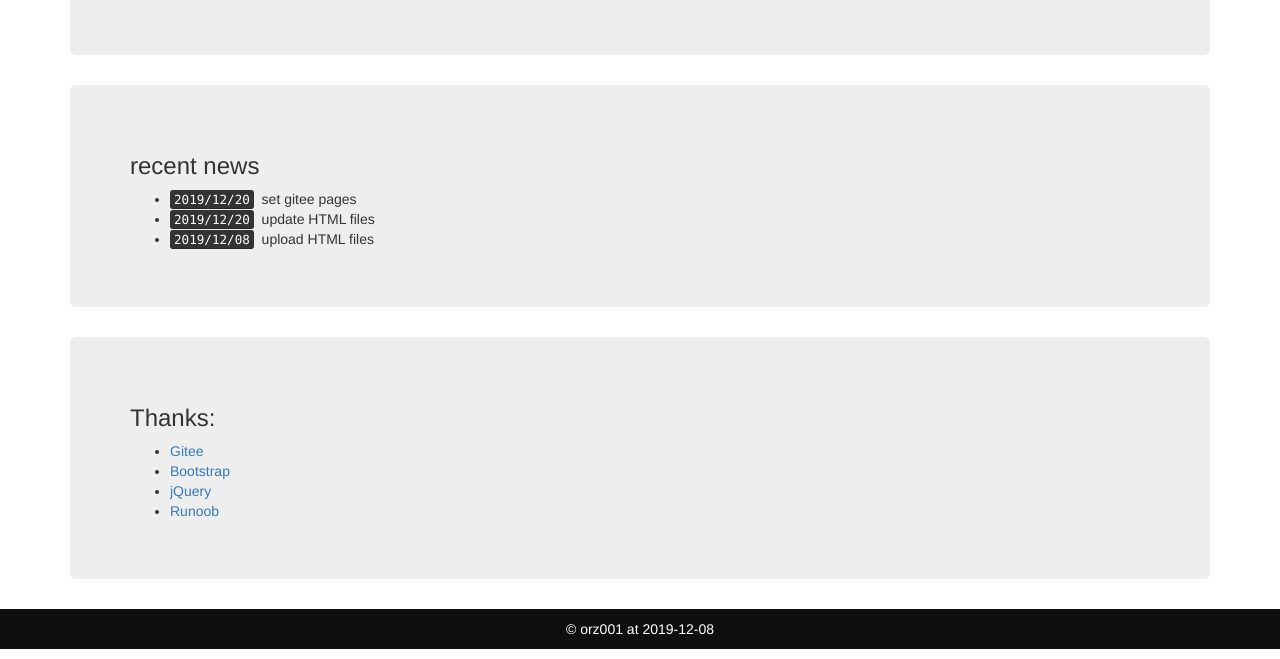
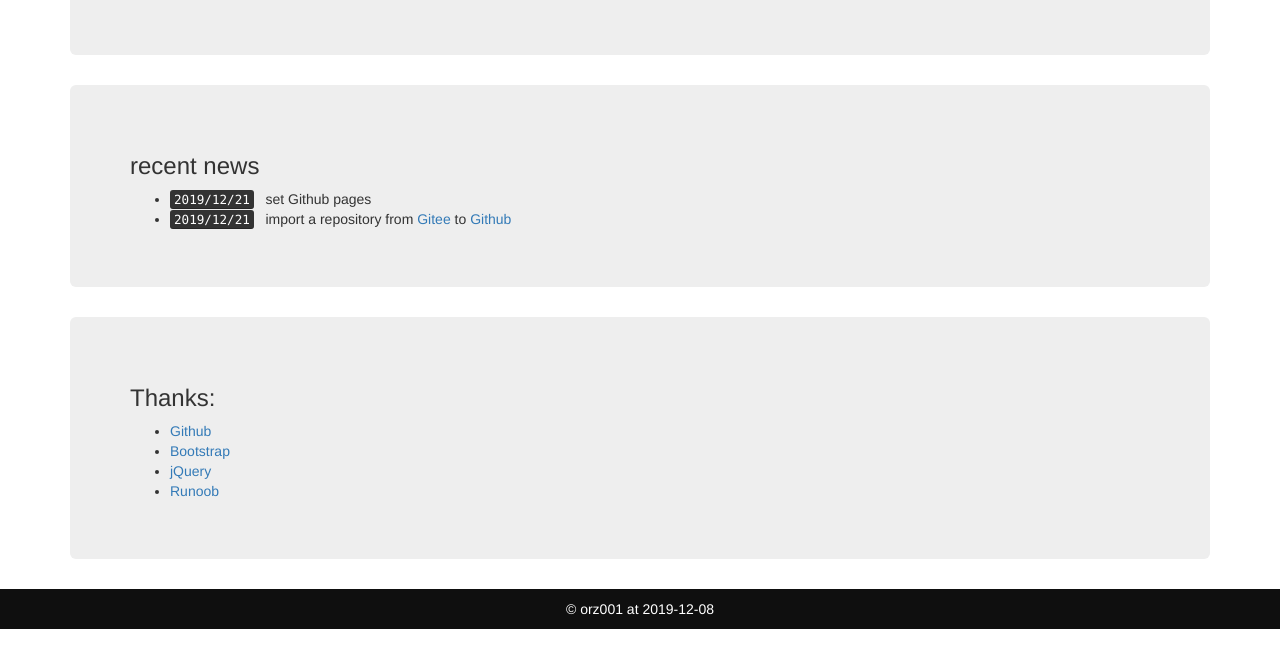
Before and after one commit to orz001/orz001.github.io, a plain HTML site: page index.html in a window 1280 px wide. Shown: the part 567-1226 px from the top of the page. Drawn offline with nearby package versions, Linux system fonts and the light colour scheme.

Commit message:
Update index.html

```diff
--- a/index.html
+++ b/index.html
@@ -39,9 +39,8 @@
         <div class='jumbotron'>
             <h3>recent news</h3>
             <ul id='recentNews'>
-                <li><kbd>2019/12/20</kbd> &nbsp;set gitee pages</li>
-                <li><kbd>2019/12/20</kbd> &nbsp;update HTML files</li>
-                <li><kbd>2019/12/08</kbd> &nbsp;upload HTML files</li>
+                <li><kbd>2019/12/21</kbd> &nbsp; set Github pages</li>
+                <li><kbd>2019/12/21</kbd> &nbsp; import a repository from <a href='https://gitee.com/'>Gitee</a> to <a href='https://github.com'>Github</a></li>
             </ul>
         </div>
     </div>
@@ -49,7 +48,7 @@
         <div class='jumbotron'>
             <h3>Thanks:</h3>
             <ul id='thx'>
-                <li><a href='https://gitee.com/'>Gitee</a></li>
+                <li><a href='https://github.com/'>Github</a></li>
                 <li><a href='https://getbootstrap.com/'>Bootstrap</a></li>
                 <li><a href='https://jquery.com/'>jQuery</a></li>
                 <li><a href='https://www.runoob.com/'>Runoob</a></li>
```
